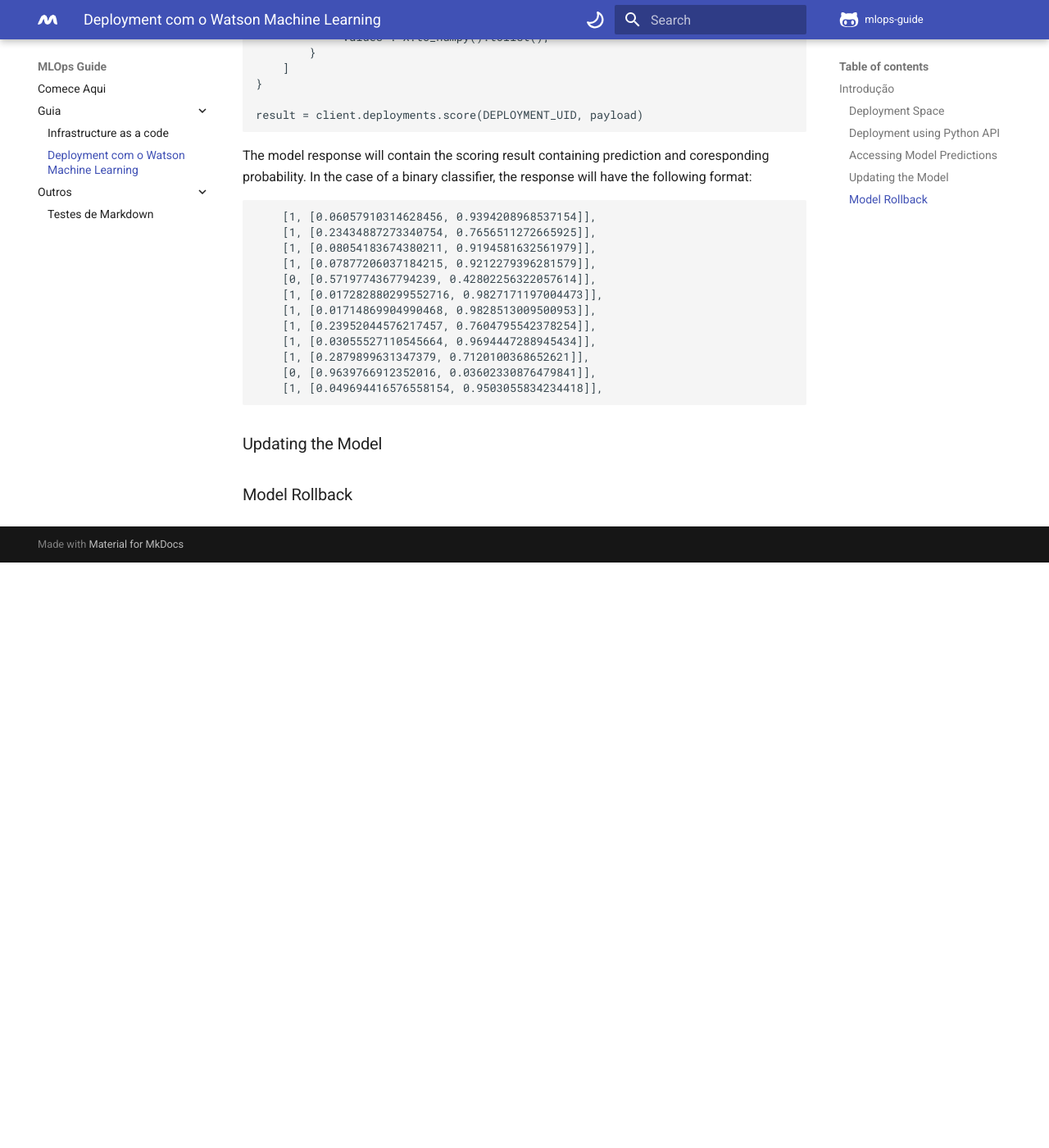
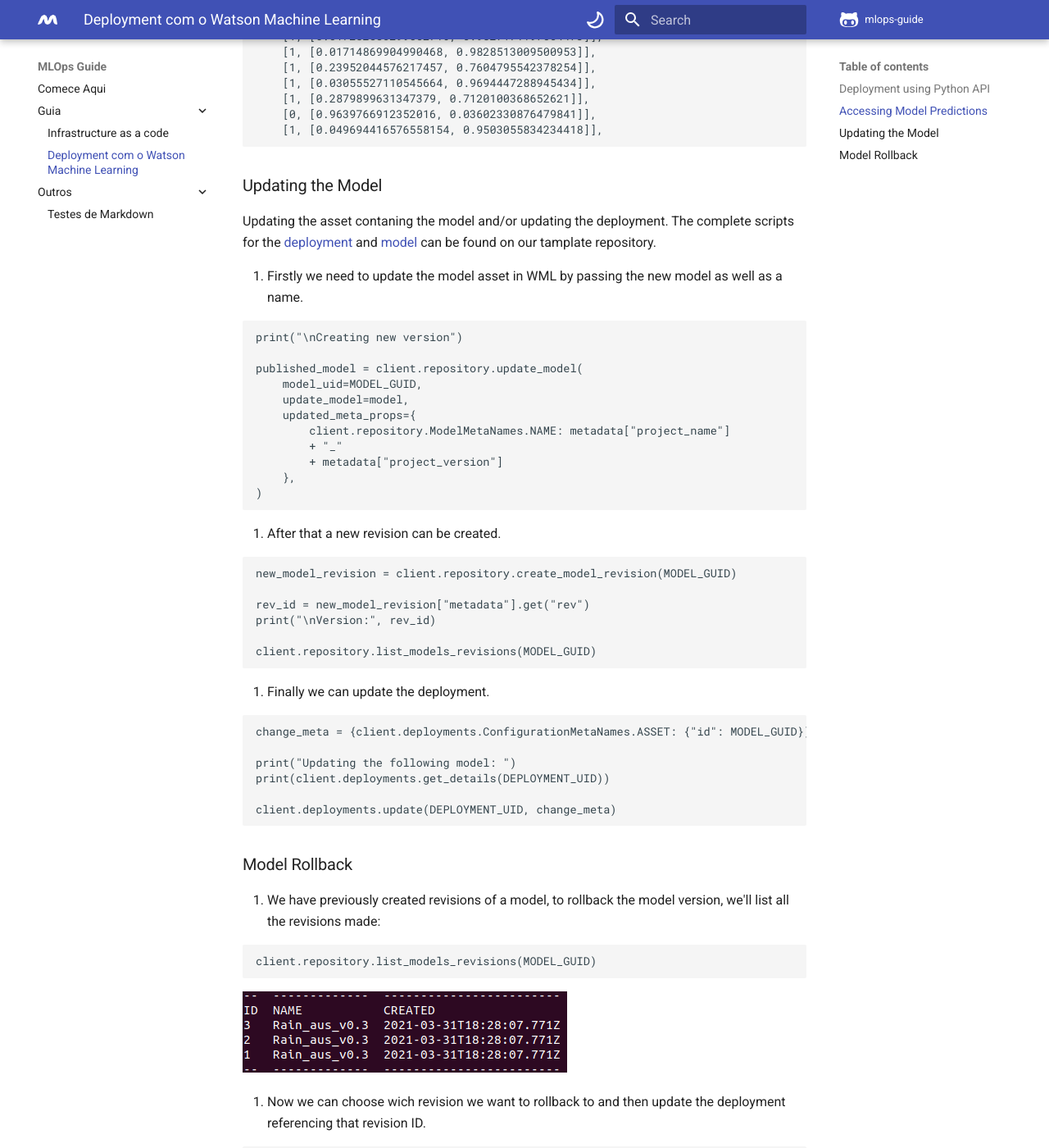
Before and after one commit to mlops-guide/mlops-guide.github.io, an MkDocs documentation site: the page built from docs/Deployment/index.md, in a window 1280 px wide and 1400 px high, scrolled down 2849 px. Shown: the whole window at 82% size. Built offline with MkDocs 1.6.1 and Material for MkDocs 9.7.7, drawn with Linux system fonts in a browser that asks for light colours; comment, search, counter and statistics services are not loaded; before the commit the page ends 3535 px from its top, so only the background shows below that; some of the changed text lies outside the part shown.

Commit message:
adding update and rollback

````diff
--- a/docs/Deployment/index.md
+++ b/docs/Deployment/index.md
@@ -1,13 +1,5 @@
 # Deployment com o Watson Machine Learning
 
-## Introdução
-
-A IBM oferece diversos serviços e ferramentas para o desenvolvimento de modelos preditivos e de inteligência artificial que possam melhorar processos, interações e ações. Dentre eles, o [Watson Machine Learning](https://www.ibm.com/cloud/machine-learning) permite que modelos sejam salvos na nuvem, onde podem ser versionados e acessados por meio de APIs, assim permitindo que predições sejam feitas sem a necessidade de se criar e configurar uma instância para hospedar o micro-serviço.
-
-### Deployment Space
-
-
-- Mostrar como funciona
 
 ### Deployment using Python API
 
@@ -137,5 +129,71 @@
 
 
 ### Updating the Model
+Updating the asset contaning the model and/or updating the deployment. The complete scripts for the [deployment](https://github.com/MLOPsStudyGroup/dvc-gitactions/blob/master/src/scripts/Pipelines/model_update_deployment_pipeline.py) and [model](https://github.com/MLOPsStudyGroup/dvc-gitactions/blob/master/src/scripts/Pipelines/model_update_pipeline.py) can be found on our tamplate repository.
+
+1. Firstly we need to update the model asset in WML by passing the new model as well as a name.
+
+```python
+print("\nCreating new version")
+
+published_model = client.repository.update_model(
+    model_uid=MODEL_GUID,
+    update_model=model,
+    updated_meta_props={
+        client.repository.ModelMetaNames.NAME: metadata["project_name"]
+        + "_"
+        + metadata["project_version"]
+    },
+)
+```
+2. After that a new revision can be created.
+```python
+new_model_revision = client.repository.create_model_revision(MODEL_GUID)
+
+rev_id = new_model_revision["metadata"].get("rev")
+print("\nVersion:", rev_id)
+
+client.repository.list_models_revisions(MODEL_GUID)
+```
+3. Finally we can update the deployment.
+```python
+change_meta = {client.deployments.ConfigurationMetaNames.ASSET: {"id": MODEL_GUID}}
+
+print("Updating the following model: ")
+print(client.deployments.get_details(DEPLOYMENT_UID))
+
+client.deployments.update(DEPLOYMENT_UID, change_meta)
+```
 
 ### Model Rollback
+1. We have previously created revisions of a model, to rollback the model version, we'll list all the revisions made:
+```python
+client.repository.list_models_revisions(MODEL_GUID)
+```
+![](../assets/versions.PNG)
+
+2. Now we can choose wich revision we want to rollback to and then update the deployment referencing that revision ID.
+```python
+MODEL_VERSION = input("MODEL VERSION: ")
+
+meta = {
+    client.deployments.ConfigurationMetaNames.ASSET: {
+        "id": MODEL_GUID,
+        "rev": MODEL_VERSION,
+    }
+}
+updated_deployment = client.deployments.update(
+    deployment_uid=DEPLOYMENT_UID, changes=meta
+)
+```
+3. Finally we'll wait for the uptade to finish so we can see if it was successful.
+```python
+status = None
+while status not in ["ready", "failed"]:
+    print(".", end=" ")
+    time.sleep(2)
+    deployment_details = client.deployments.get_details(DEPLOYMENT_UID)
+    status = deployment_details["entity"]["status"].get("state")
+
+print("\nDeployment update finished with status: ", status)
+```
````
Also changed, not shown: docs/assets/versions.PNG (added).
